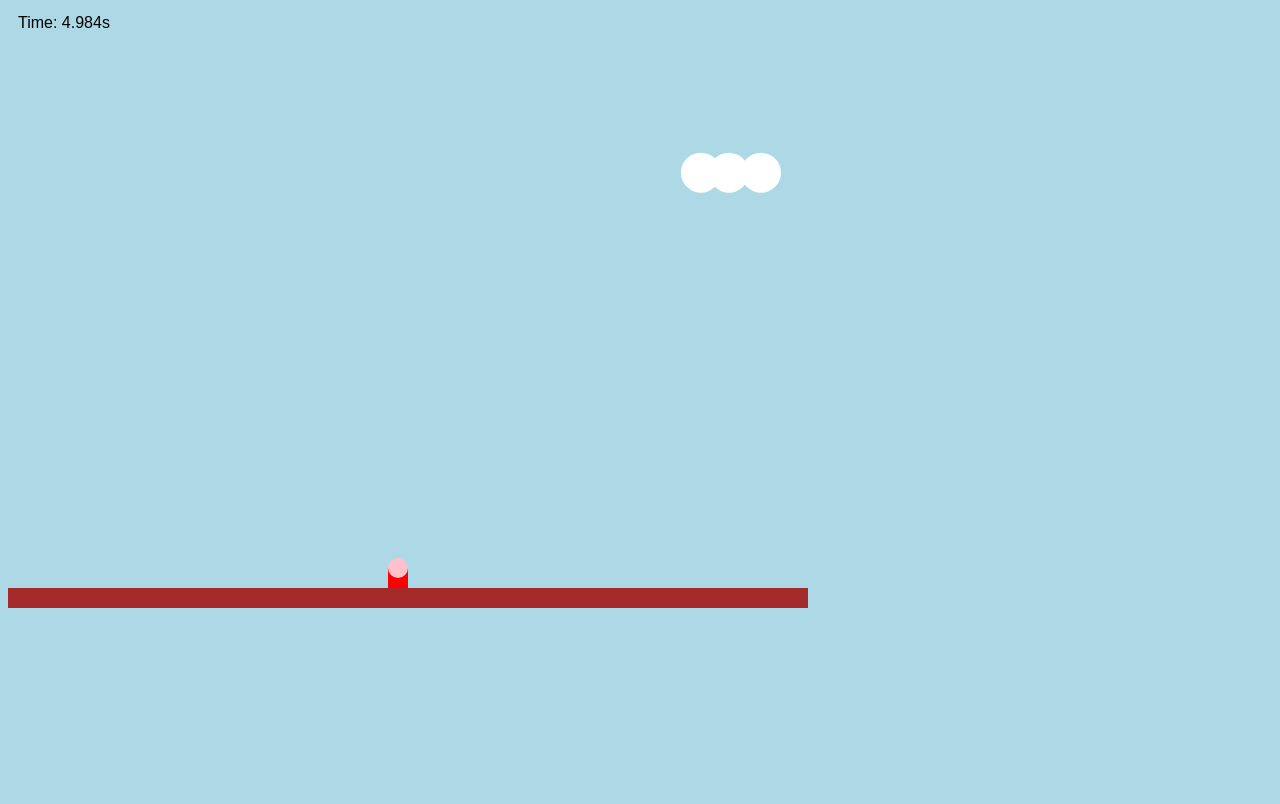
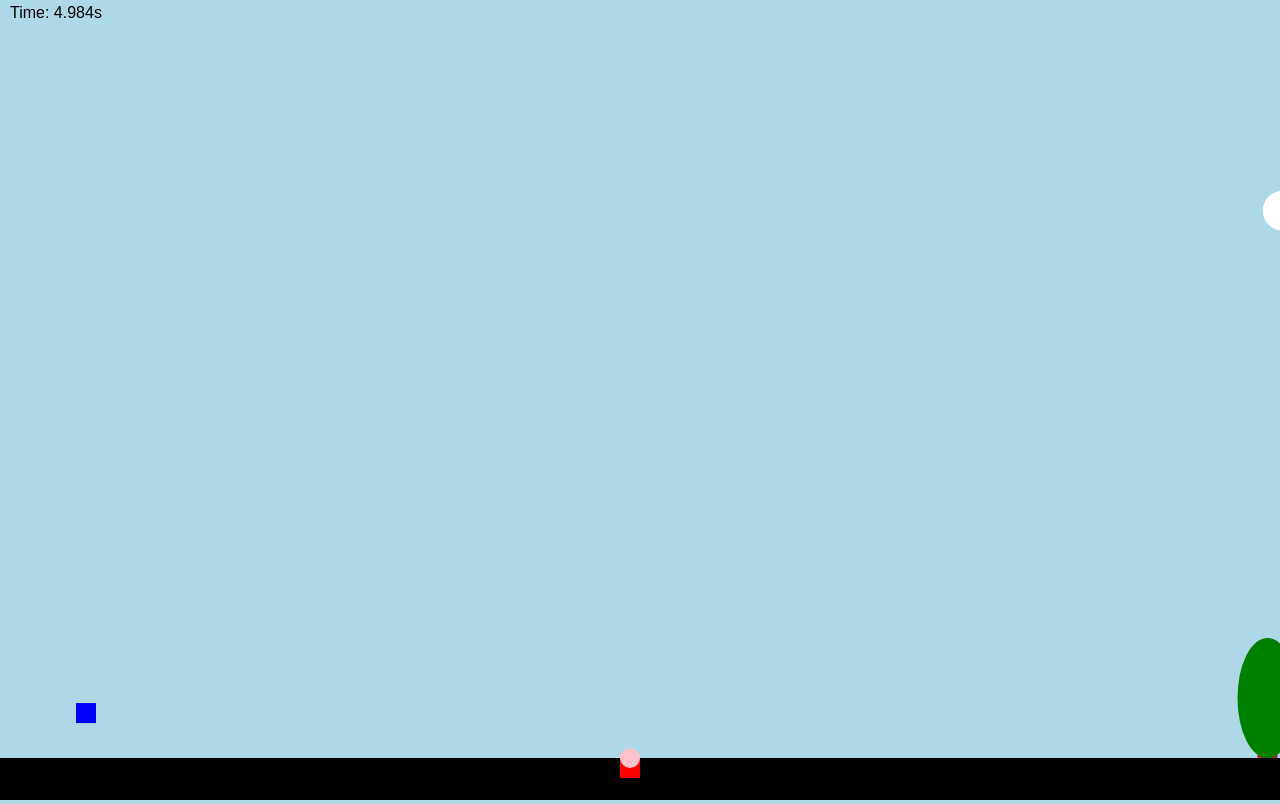
Before and after one commit to asizikov/copilot-chat-game, a plain HTML site: page index.html in a window 1280 px wide. Drawn offline with Linux system fonts and the light colour scheme.

Commit message:
add trees

```diff
--- a/index.html
+++ b/index.html
@@ -3,9 +3,23 @@
   <head>
     <meta charset="UTF-8">
     <title>Simple Game</title>
+    <style>
+      #body, html {
+        height: 100%;
+        margin: 0;
+        background: lightblue;
+        display: flex;
+        align-items: center;
+        justify-content: center;
+        position: relative;
+      }
+      #gameCanvas {
+        border: 2px solid black;
+      }
+    </style>
   </head>
-  <body style="background-color: lightblue;">
-    <canvas id="gameCanvas" width="800" height="600"></canvas>
+  <body>
+    <canvas id="gameCanvas"></canvas>
     <script src="main.js"></script>
   </body>
 </html>
--- a/main.js
+++ b/main.js
@@ -1,21 +1,26 @@
 const canvas = document.getElementById("gameCanvas");
 const ctx = canvas.getContext("2d");
 
+canvas.width = window.innerWidth;
+canvas.height = window.innerHeight;
+
+const squares = [];
+let startTime = null; // Add a variable to store the start time
+let elapsedTime = 0;
+const clouds = []; // Add an array to store the clouds
+const trees = []; // Add an array to store the trees
+let cloudCount = 0;
+let treeCount = 0;
+const groundHeight = canvas.height * 0.05;
+
 const character = {
   x: canvas.width / 2 - 20,
-  y: canvas.height - 20 - 20,
+  y: canvas.height - 20 - groundHeight,
   width: 20,
   height: 20,
   yVelocity: 0,
   jumpPower: 20
 };
-
-const squares = [];
-let startTime = null; // Add a variable to store the start time
-let elapsedTime = 0;
-const clouds = []; // Add an array to store the clouds
-let cloudCount = 0;
-
 
 function createSquare() {
   const square = {
@@ -23,11 +28,10 @@ function createSquare() {
     y: Math.random() * (canvas.height / 2 - 40) + canvas.height / 2,
     width: 20,
     height: 20,
-    xVelocity: -5
+    xVelocity: -7
   };
   squares.push(square);
 }
-
 
 function drawCharacter() {
   ctx.fillStyle = "red";
@@ -45,13 +49,23 @@ function drawTimer() {
   ctx.fillText(`Time: ${elapsedTime / 1000}s`, 10, 20); // Draw the elapsed time in seconds
 }
 
+function drawTree(tree) {
+  ctx.fillStyle = "brown";
+  ctx.fillRect(tree.x, tree.y, tree.width, tree.height);
+
+  ctx.fillStyle = "green";
+  ctx.beginPath();
+  ctx.ellipse(tree.x + tree.width / 2, tree.y - tree.height / 2, tree.width * 1.5, tree.height * 1.5, 0, 0, Math.PI * 2);
+  ctx.fill();
+}
+
 function createCloud() {
   const cloud = {
     x: canvas.width,
     y: Math.random() * (canvas.height / 2 - 40) + 20, // Generate a random y position between the top of the canvas and the middle of the canvas
     width: 50,
     height: 20,
-    xVelocity: -1,
+    xVelocity: -0.3,
     circles: [] // Add an array to store the circles
   };
   const circleRadius = 20;
@@ -70,6 +84,41 @@ function createCloud() {
   cloudCount++; // Increment the cloud count
 }
 
+function createTree() {
+  const treeHeight = character.height * 2;
+  const treeWidth = treeHeight / 2;
+  const trunkWidth = character.width * 2;
+  const trunkHeight = character.height * 4;
+  const tree = {
+    x: canvas.width,
+    y: canvas.height - treeHeight - groundHeight,
+    width: treeWidth,
+    height: treeHeight,
+    xVelocity: -1.5,
+    shapes: [] // Add an array to store the shapes
+  };
+  const trunk = {
+    x: tree.x + treeWidth / 2 - trunkWidth / 2,
+    y: tree.y + treeHeight - trunkHeight,
+    width: trunkWidth,
+    height: trunkHeight,
+    color: "saddlebrown"
+  };
+  const bushWidth = trunkWidth * 2;
+  const bushHeight = trunkWidth * 2;
+  const bush = {
+    x: tree.x + treeWidth / 2 - bushWidth / 2,
+    y: trunk.y - bushHeight,
+    width: bushWidth,
+    height: bushHeight,
+    color: "pink"
+  };
+  tree.shapes.push(trunk);
+  tree.shapes.push(bush);
+  trees.push(tree);
+  treeCount++; // Increment the tree count
+}
+
 function drawClouds() {
   for (const cloud of clouds) {
     ctx.fillStyle = "white";
@@ -82,9 +131,15 @@ function drawClouds() {
 }
 
 function drawSquares() {
-  ctx.fillStyle = "green";
+  ctx.fillStyle = "blue";
   for (const square of squares) {
     ctx.fillRect(square.x, square.y, square.width, square.height);
+  }
+}
+
+function drawTrees() {
+  for (const tree of trees) {
+    drawTree(tree);
   }
 }
 
@@ -130,6 +185,19 @@ function updateSquares() {
   }
 }
 
+function updateTrees() {
+  for (const tree of trees) {
+    tree.x += tree.xVelocity;
+    if (tree.x + tree.width < 0) {
+      trees.splice(trees.indexOf(tree), 1);
+      treeCount--; // Decrement the tree count
+    }
+  }
+  if (treeCount < 5 && Math.random() < 0.005) { // Add a new tree if there are less than 5 trees and a random chance is met
+    createTree();
+  }
+}
+
 function drawGameOver() {
   ctx.fillStyle = "darkred";
   ctx.font = "48px sans-serif";
@@ -140,9 +208,15 @@ function drawGameOver() {
 function restartGame() {
   gameOver = false;
   squares.length = 0;
+  trees.length = 0; // Clear the trees array
   character.y = canvas.height - 20 - 20;
   startTime = null; // Reset the start time
   elapsedTime = 0; // Reset the elapsed time
+}
+
+function drawGround() {
+  ctx.fillStyle = "black";
+  ctx.fillRect(0, canvas.height - groundHeight, canvas.width, groundHeight);
 }
 
 let gameOver = false;
@@ -161,13 +235,15 @@ function draw() {
   ctx.clearRect(0, 0, canvas.width, canvas.height);
   drawClouds(); // Draw the clouds
   drawTimer(); // Draw the timer
-  ctx.fillStyle = "brown"; // Add a brown fill style
-  ctx.fillRect(0, canvas.height - 20, canvas.width, 20); // Draw the ground
+  drawGround();
+  drawTrees(); // Draw the trees
+  drawSquares();
   drawCharacter();
-  drawSquares();
+
   updateCharacter();
   updateSquares();
   updateClouds(); // Update the clouds
+  updateTrees(); // Update the trees
   if (character.y + character.height > canvas.height - 20) { // Check if the character is below the ground
     character.y = canvas.height - 20 - character.height;
     character.yVelocity = 0;
```
